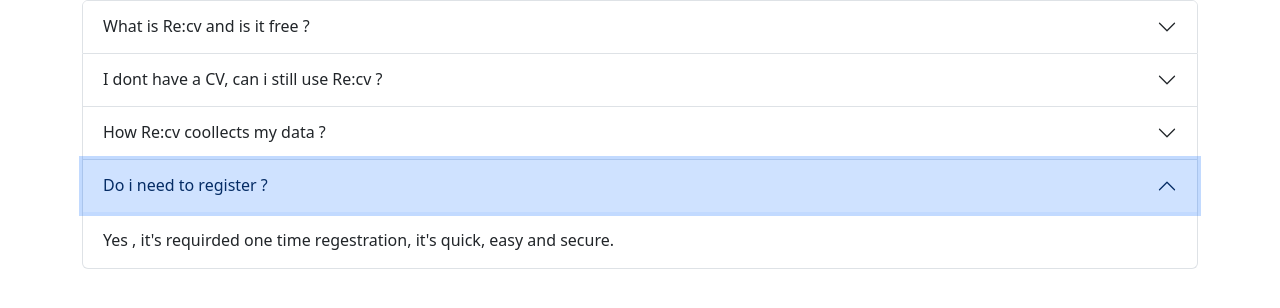
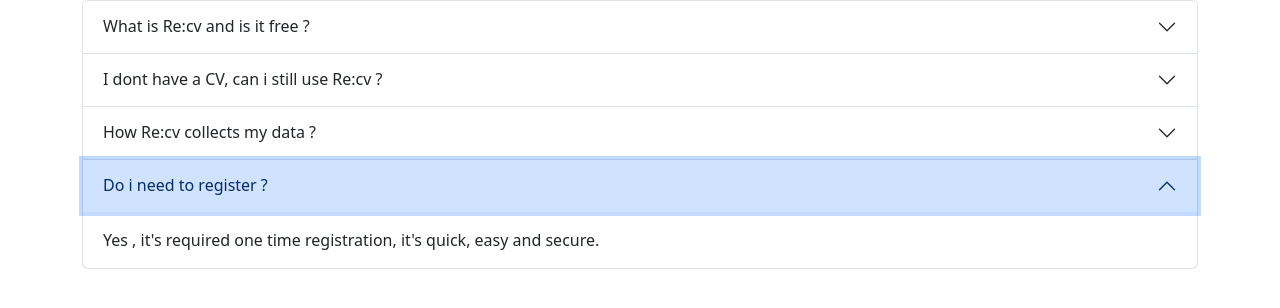
Before and after one commit to ihuda100/re_cv_client, a React (Vite) app: page /help in a window 1280 px wide. Both pictures are taken after a click on the button "Do i need to register ?". Shown: the part 104-412 px from the top of the page. Built offline with nearby package versions, Linux system fonts and the light colour scheme.

Commit message:
fixed typos

```diff
--- a/src/componentsClient/help.jsx
+++ b/src/componentsClient/help.jsx
@@ -73,7 +73,7 @@
               type="button"
               onClick={() => toggleAccordion(2)}
             >
-              How Re:cv coollects my data ?
+              How Re:cv collects my data ?
             </button>
           </h2>
           <div
@@ -83,7 +83,7 @@
             aria-labelledby="headingThree"
           >
             <div className="accordion-body">
-              Re:cv only collects what you provide for genrating or improving
+              Re:cv only collects what you provide for generating or improving
               your Resume, we will never collect or store private information.
             </div>
           </div>
@@ -109,7 +109,7 @@
             aria-labelledby="headingFour"
           >
             <div className="accordion-body">
-              Yes , it's requirded one time regestration, it's quick, easy and
+              Yes , it's required one time registration, it's quick, easy and
               secure.
             </div>
           </div>
```
